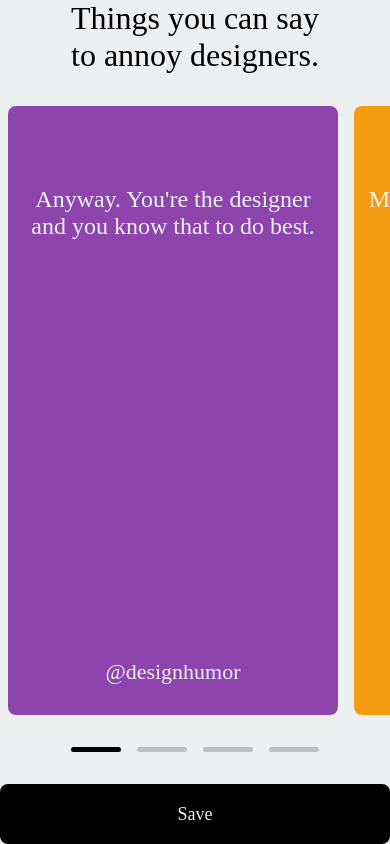
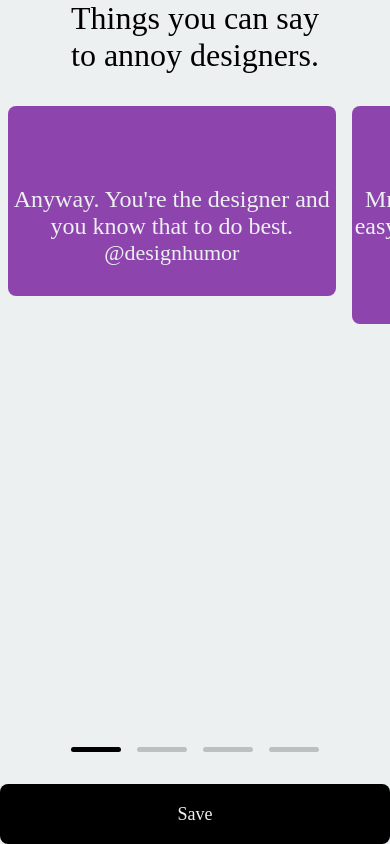
Before and after one commit to abrigoni/JokesApp, a React Native app: screen /Home in a window 390 px wide. Built offline with nearby package versions, Linux system fonts and the light colour scheme.

Commit message:
animated carousel

```diff
--- a/src/components/Carousel/Carousel.tsx
+++ b/src/components/Carousel/Carousel.tsx
@@ -1,32 +1,35 @@
 import React, { FC } from 'react'
-import { View, FlatList, Text, StyleSheet, ListRenderItem } from 'react-native';
-import Steps from './Steps';
+import { View, StyleSheet, Animated, } from 'react-native';
+import { Colors } from '../../utils/colors';
+import Indicator from './Indicator';
 
 const styles = StyleSheet.create({
-  stepperContainer: {
-    marginTop: 32,
+  carouselContainer: {
+    flex: 1,
   },
 });
-
 interface Props {
   items: any[];
-  renderItem: ListRenderItem<any>;
+  renderItem: any;
 }
 
-
 const Carousel: FC<Props> = ({items, renderItem}) => {
+  const scrollX = React.useRef(new Animated.Value(0)).current;
   return (
-    <View style={{flex: 1}}>
-        <FlatList
+    <View style={styles.carouselContainer}>
+        <Animated.FlatList
           data={items}
-          renderItem={renderItem}
+          renderItem={renderItem.bind(this, scrollX)}
           horizontal
           showsHorizontalScrollIndicator={false}
-          maxToRenderPerBatch={1}
+          scrollEventThrottle={32}
+          onScroll={Animated.event(
+            [{nativeEvent: {contentOffset: { x: scrollX }}}],
+            {useNativeDriver: false},
+          )}
+          pagingEnabled
         />
-        <View style={styles.stepperContainer}>
-          <Steps length={items.length} currentIndex={0} />
-        </View>
+        <Indicator scrollX={scrollX} itemsQty={items.length} />
     </View>
   )
 }
--- /dev/null
+++ b/src/components/Carousel/Indicator.tsx
@@ -0,0 +1,39 @@
+import React from 'react'
+import { Animated, StyleSheet, Dimensions } from 'react-native';
+
+const { width } = Dimensions.get('window');
+
+const styles = StyleSheet.create({
+  stepperContainer: {
+    marginTop: 32,
+    flexDirection: 'row',
+    justifyContent: 'center',
+  },
+  step: {
+    backgroundColor: 'black',
+    height: 5,
+    width: 50,
+    borderRadius: 8,
+    marginHorizontal: 8,
+  },
+});
+
+
+const Indicator = ({scrollX, itemsQty}: {scrollX: any, itemsQty: number}) => {
+  return (
+    <Animated.View style={styles.stepperContainer}>
+      {Array(itemsQty).fill(1).map((_, i) => {
+        const inputRange = [(i-1) * width, i*width, (i+1)*width];
+        const opacity = scrollX.interpolate({
+          inputRange,
+          outputRange: [0.2, 1, 0.2],
+          extrapolate: 'clamp',
+        })
+        return <Animated.View style={[styles.step, { opacity }]}  />
+      })}
+    </Animated.View>
+  )
+}
+
+
+export default Indicator
--- a/src/components/JokeCard/JokeCard.tsx
+++ b/src/components/JokeCard/JokeCard.tsx
@@ -1,6 +1,9 @@
 import React, { FC } from 'react'
-import { View, StyleSheet, Text, StyleProp, ViewStyle } from 'react-native';
+import { Animated, StyleSheet, Text, StyleProp, ViewStyle, Dimensions } from 'react-native';
 import { Colors } from '../../utils/colors';
+
+const { width } = Dimensions.get('window');
+
 
 const styles = StyleSheet.create({
   card: {
@@ -9,10 +12,9 @@ const styles = StyleSheet.create({
     justifyContent: 'space-between',
     paddingTop: 80,
     paddingBottom: 30,
-    paddingHorizontal: 12,
     borderRadius: 8,
     marginHorizontal: 8,
-    width: 330
+    width: width * 0.84,
   },
   text: {
     color: Colors.white,
@@ -35,10 +37,10 @@ interface Props {
 
 const JokeCard: FC<Props> = ({content, style, backgroundColor}) => {
   return (
-    <View style={[styles.card, style, {backgroundColor}]}>
+    <Animated.View style={[styles.card, style, {backgroundColor}]}>
       <Text style={styles.text}>{content}</Text>
       <Text style={styles.author}>@designhumor</Text>
-    </View>
+    </Animated.View>
   )
 }
 
--- a/src/screens/Home.tsx
+++ b/src/screens/Home.tsx
@@ -4,13 +4,12 @@ import {
   StyleSheet,
   Text,
   View,
-  FlatList,
+  Dimensions,
 } from 'react-native';
 import { Colors } from '../utils/colors';
 import JokeCard from '../components/JokeCard';
 import Button from '../components/Button';
 import Carousel from '../components/Carousel';
-import { randomCardColor } from '../utils/jokeCardColor';
 
 const DUMMY_JOKES = [
   "Anyway. You're the designer and you know that to do best.",
@@ -39,8 +38,22 @@ const styles = StyleSheet.create({
 });
 
 
-const renderJokeItem = ({item}: {item: any}) => {
-  return <JokeCard content={item} backgroundColor={randomCardColor()}/>;
+const { width } = Dimensions.get('window');
+
+const JOKE_CARD_COLORS: string[] = [
+  Colors.purple,
+  Colors.orange,
+  Colors.red,
+  Colors.green,
+];
+
+
+const renderJokeItem = (scrollX: any, {item}: any) => {
+  const backgroundColor = scrollX.interpolate({
+    inputRange: JOKE_CARD_COLORS.map((_, i) => i * width),
+    outputRange: JOKE_CARD_COLORS.map((bg) => bg),
+  });
+  return <JokeCard content={item} backgroundColor={backgroundColor}/>;
 };
 
 const Home = () => {
```
